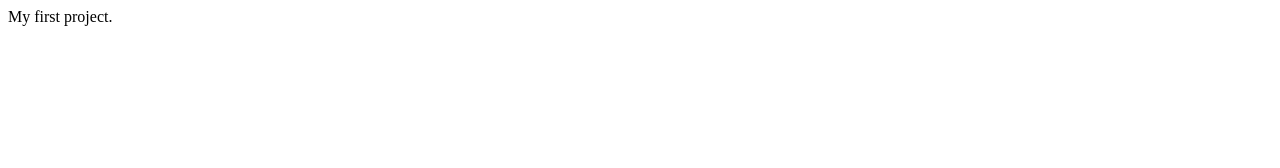
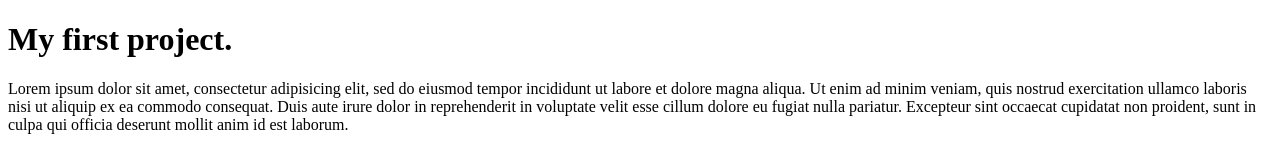
Before and after one commit to Vitaliy-Oh/Torg98, a plain HTML site: page index.html in a window 1280 px wide. Drawn offline with Linux system fonts and the light colour scheme.

Commit message:
Add h1, lorem.

```diff
--- a/index.html
+++ b/index.html
@@ -6,6 +6,12 @@
 	<title>Git test</title>
 </head>
 <body>
-	My first project.
+	<h1>My first project.</h1>
+	<p>Lorem ipsum dolor sit amet, consectetur adipisicing elit, sed do eiusmod
+	tempor incididunt ut labore et dolore magna aliqua. Ut enim ad minim veniam,
+	quis nostrud exercitation ullamco laboris nisi ut aliquip ex ea commodo
+	consequat. Duis aute irure dolor in reprehenderit in voluptate velit esse
+	cillum dolore eu fugiat nulla pariatur. Excepteur sint occaecat cupidatat non
+	proident, sunt in culpa qui officia deserunt mollit anim id est laborum.</p>
 </body>
 </html>
```
